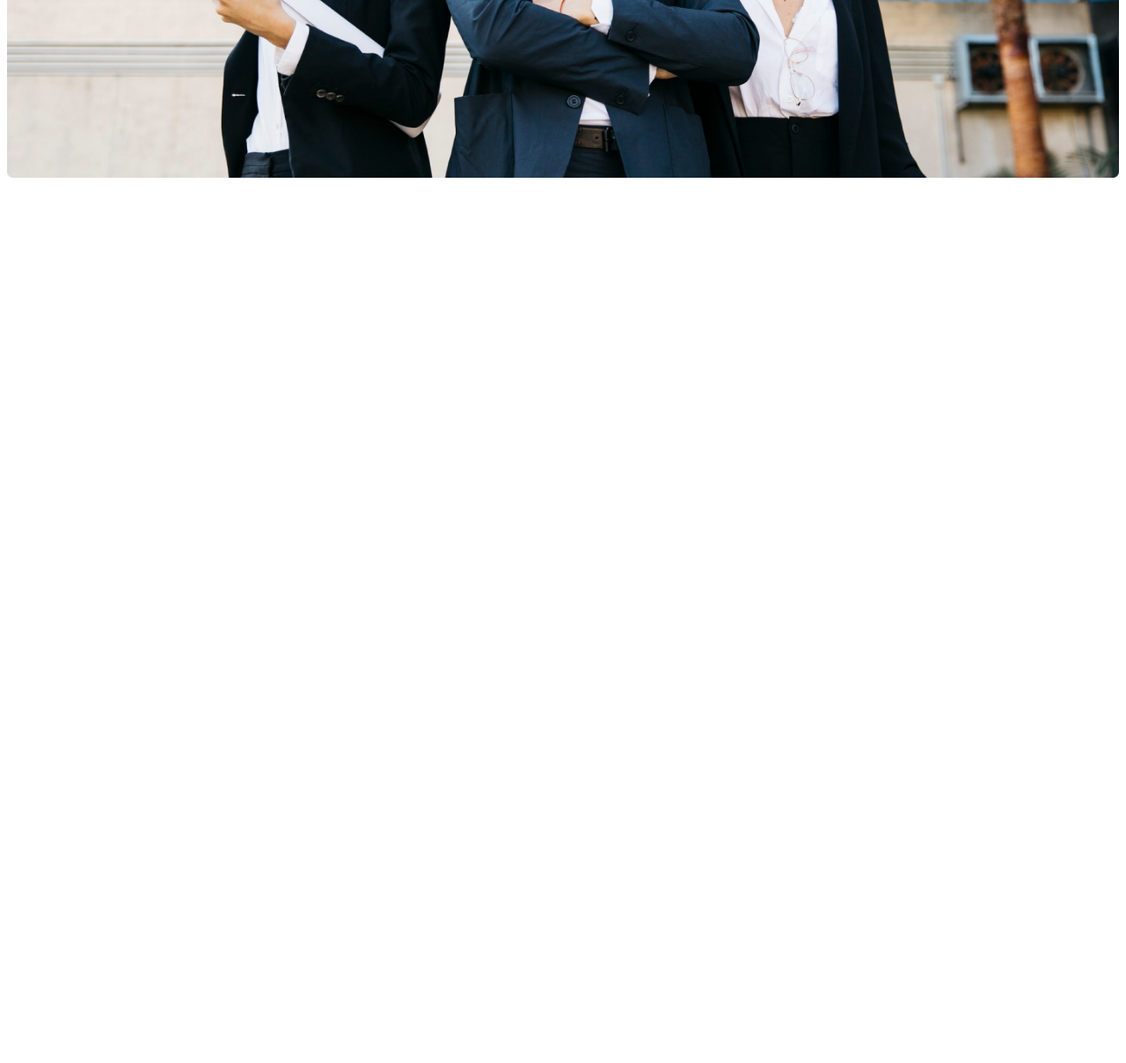
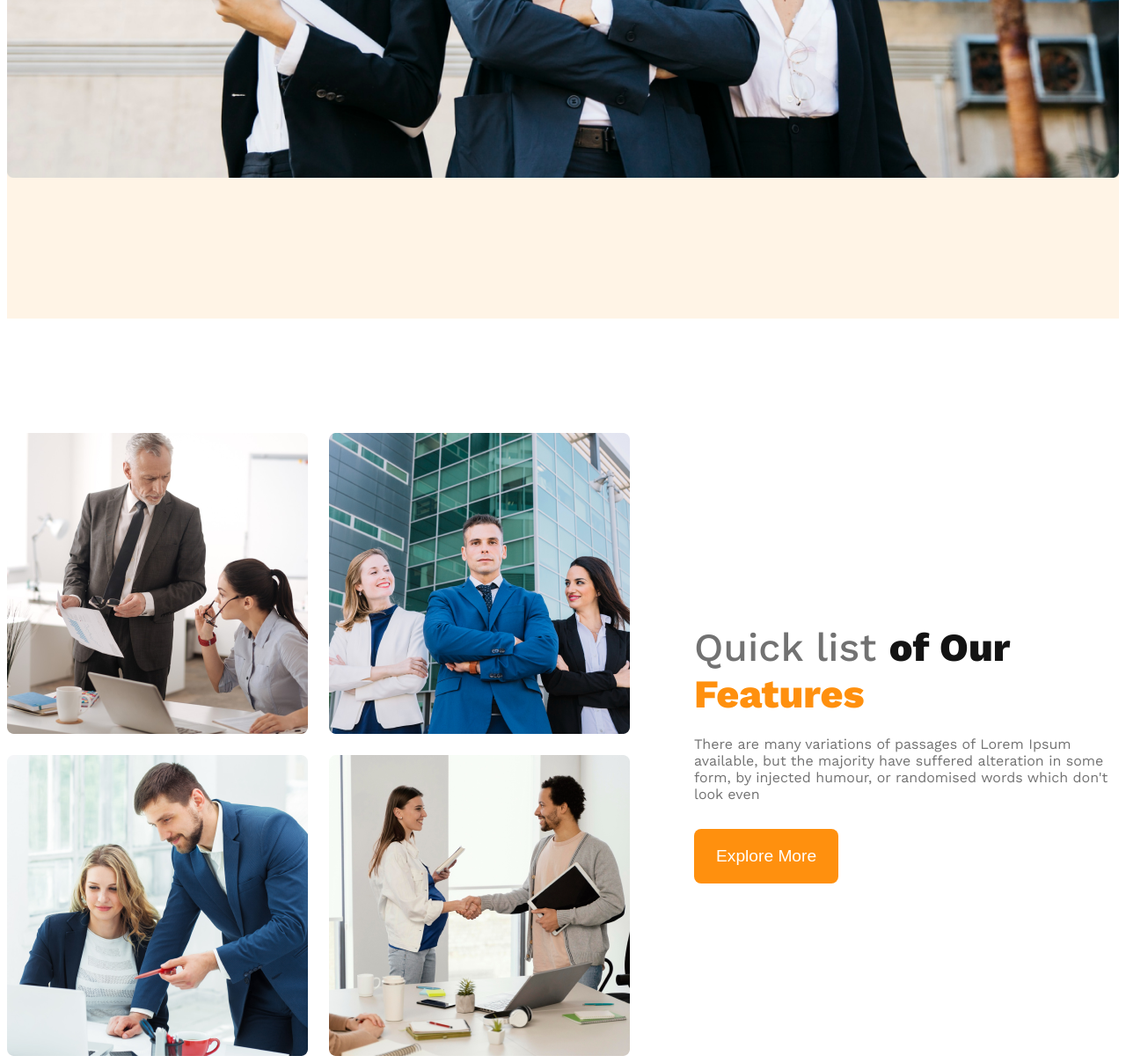
Before and after one commit to RakibulIslam-git/G3-Architecture-Assignment, a plain HTML site: page index.html in a window 1280 px wide. Shown: the part 968-2176 px from the top of the page at 88% size. Before the commit the page ends 1174 px from the top, so only its background shows below. Drawn offline with nearby package versions, Linux system fonts and the light colour scheme.

Commit message:
added a Quick list of our features section styles

```diff
--- a/index.html
+++ b/index.html
@@ -31,6 +31,22 @@
     </header>
 
     <main>
+          <!-- Our Feature Section -->
+        <section class="teams">
+            <div class="team-img-container">
+
+                <img src="images/team1.png" alt="two architect discussion design">
+                <img src="images/team2.png" alt="">
+                <img src="images/team3.png" alt="">
+                <img src="images/team4.png" alt="">
+
+            </div>
+            <div class="our-feature">
+                <h4 class="feature-title"><span class="part1">Quick list </span>    <span class="part2"> of Our </span> <span class="part3">Features</span></h4>
+                <p class="feature-description">There are many variations of passages of Lorem Ipsum available, but the majority have suffered alteration in some form, by injected humour, or randomised words which don't look even</p>
+                <button class="btn-primary">Explore More</button>
+            </div>
+        </section>
 
     </main>
 
--- a/styles/resources.css
+++ b/styles/resources.css
@@ -12,7 +12,7 @@
 /* Header height & width alignment */
 .header{
     max-width: 1920px;
-    height: 1000px;
+    height: 1322px;
     margin: 0 auto;
 
 }
@@ -35,6 +35,15 @@
 }
 .bg-color{
     background-color: rgba(255, 144, 14, 0.1);
+}
+
+main{
+    max-width: 1440px;
+    margin: 0 auto;
+}
+
+main > section{
+    margin-top: 130px;
 }
 
 /* Navbar part styles */
@@ -93,6 +102,55 @@
 }
 
 
+/* Our feature Section Styles */
+
+.teams{
+    display: flex;
+    justify-content: center;
+    align-items: center;
+    gap: 73px;
+}
+
+
+.team-img-container{
+    display: grid;
+    grid-template-columns: repeat(2, 1fr);
+    gap: 24px;
+}
+
+.our-feature{
+    max-width: 535px;
+}
+
+
+.feature-title{
+    max-width: 465px;
+}
+.part1{
+    font-weight: 500;
+    font-size: 2.8rem;
+    color: #727272;
+}
+.part2{
+    font-weight: 800;
+    font-size: 2.8rem;
+    color: #131313;
+}
+.part3{
+    font-weight: 800;
+    font-size: 2.8rem;
+    color: #FF900E;
+}
+
+.feature-description{
+    max-width: 535px;
+    font-weight: 400;
+    font-size: 1rem;
+    color: #727272;
+    margin-bottom: 30px;
+}
+
+
 
 /* Responsive media query for Mobile Devices */
 
```
